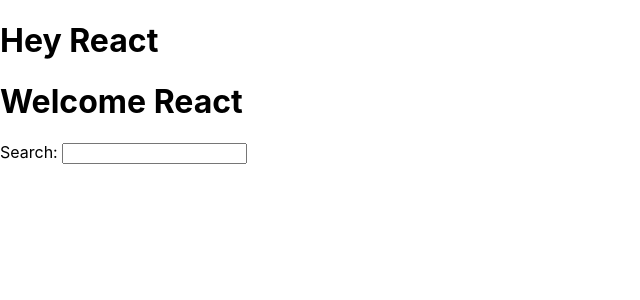
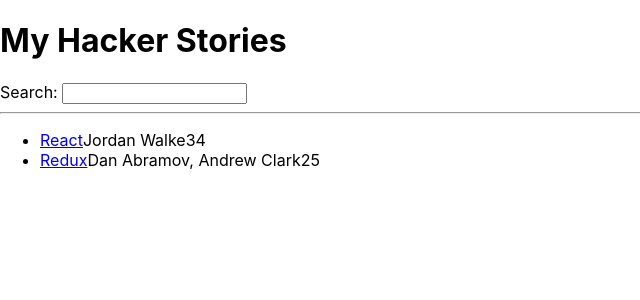
Before and after one commit to ncassie/road-to-react, a React (Create React App) app: page / in a window 1280 px wide. Shown: the top 300 px of the page, without its empty margins (0-640 px from the left). Built offline with nearby package versions, Linux system fonts and the light colour scheme.

Commit message:
lists in react section

```diff
--- a/src/App.js
+++ b/src/App.js
@@ -1,24 +1,46 @@
 import * as React from 'react';
 
-function getTitle(title){
-  return title;
-}
-
-const welcome={
-  greeting: 'Hey',
-  title: 'React',
-};
+const list = [
+  {
+    title: 'React',
+    url: 'https://reactjs.org/',
+    author: 'Jordan Walke',
+    num_comments: 3,
+    points: 4,
+    objectID: 0,
+  },
+  {
+    title: 'Redux',
+    url: 'https://redux.js.org/',
+    author: 'Dan Abramov, Andrew Clark',
+    num_comments: 2,
+    points: 5,
+    objectID: 1,
+  },
+];
 
 function App() {
 
-
   return (
     <div>
-      <h1>{welcome.greeting} {welcome.title}</h1>
-      <h1>Welcome {getTitle('React')}</h1>
+      <h1>My Hacker Stories</h1>
 
       <label htmlFor="search">Search: </label>
       <input id="search" type = "text" />
+
+      <hr />
+      <ul>
+        {list.map(function (item){
+          return <li key={item.objectID}>
+            <span>
+              <a href={item.url}>{item.title}</a>
+            </span>
+            <span>{item.author}</span>
+            <span>{item.num_comments}</span>
+            <span>{item.points}</span>
+          </li>
+        })}
+      </ul>
     </div>
   );
 }
```
